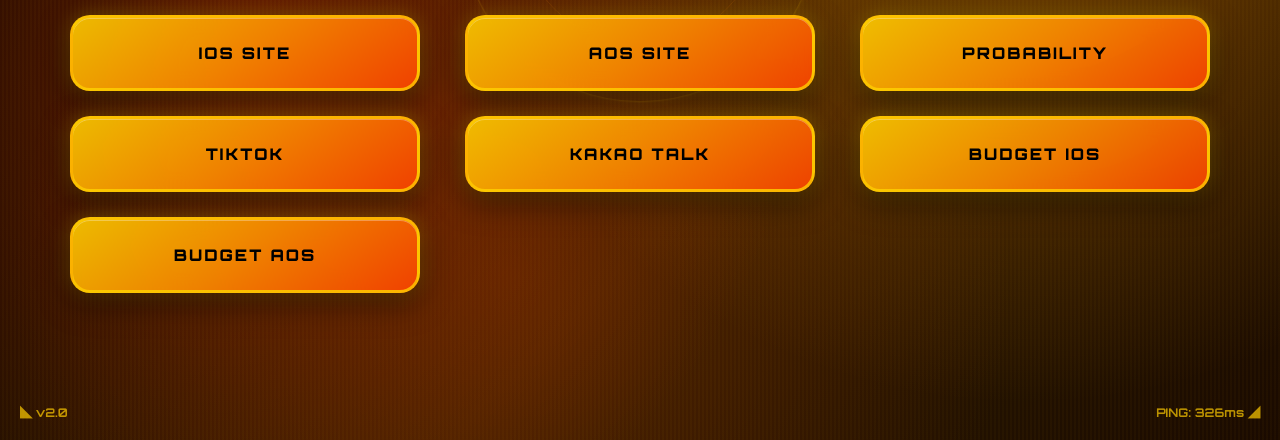
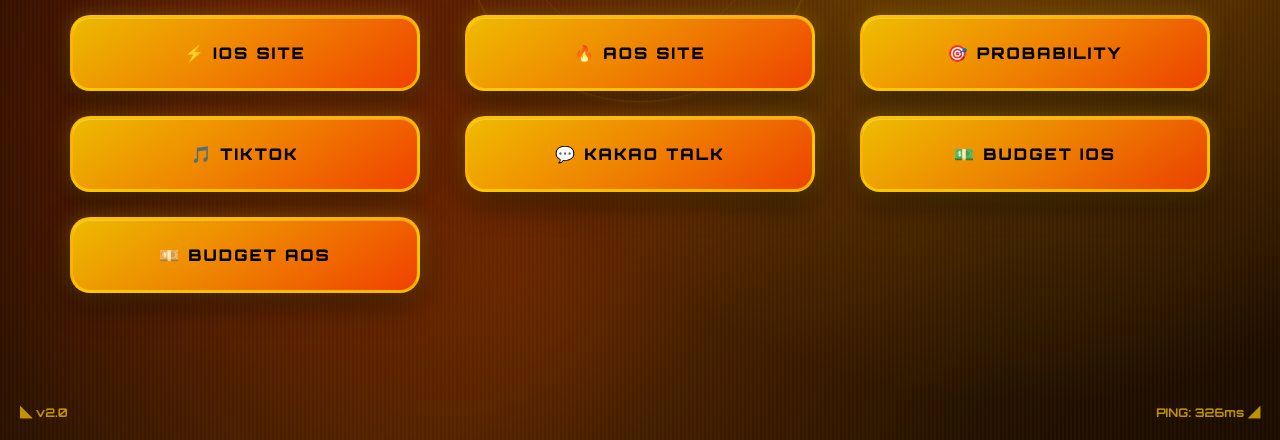
Before and after one commit to PUBGMK14/Main-web, a plain HTML site: page index.html in a window 1280 px wide. Shown: the part 360-800 px from the top of the page. Drawn offline with Linux system fonts and the light colour scheme.

Commit message:
Update index.html

```diff
--- a/index.html
+++ b/index.html
@@ -42,13 +42,13 @@
 
     <!-- 버튼 영역 -->
     <div class="buttons-container">
-      <a class="pubg-button btn-ios load-in" style="--i:1" href="http://pubgmk14-ios.kro.kr" target="_blank" rel="noopener noreferrer">IOS SITE</a>
-      <a class="pubg-button btn-aos load-in" style="--i:2" href="http://pubgmk14-aos.kro.kr" target="_blank" rel="noopener noreferrer">AOS SITE</a>
-      <button id="btn-probability" class="pubg-button btn-calc load-in" style="--i:3" type="button" data-url="http://pubgmk14-probability.kro.kr">PROBABILITY</button>
-      <a class="pubg-button btn-tiktok load-in" style="--i:4" href="https://www.tiktok.com/@pubginfo_kr?_t=ZS-8yDPN1MIZdJ&_r=1" target="_blank" rel="noopener noreferrer">TIKTOK</a>
-      <a class="pubg-button btn-kakaotlak load-in" style="--i:5" href="https://open.kakao.com/o/gxqkyr7f" target="_blank" rel="noopener noreferrer">KAKAO TALK</a>
-      <a class="pubg-button btn-budget-ios load-in" style="--i:6" href="http://pubgmk14-budget-ios.kro.kr" target="_blank" rel="noopener noreferrer">Budget IOS</a>
-      <a class="pubg-button btn-budget-aos load-in" style="--i:7" href="http://pubgmk14-budget-aos.kro.kr" target="_blank" rel="noopener noreferrer">Budget AOS</a>
+      <a class="pubg-button btn-ios load-in" style="--i:1" href="http://pubgmk14-ios.kro.kr" target="_blank" rel="noopener noreferrer">⚡️ IOS SITE</a>
+      <a class="pubg-button btn-aos load-in" style="--i:2" href="http://pubgmk14-aos.kro.kr" target="_blank" rel="noopener noreferrer">🔥 AOS SITE</a>
+      <button id="btn-probability" class="pubg-button btn-calc load-in" style="--i:3" type="button" data-url="http://pubgmk14-probability.kro.kr">🎯 PROBABILITY</button>
+      <a class="pubg-button btn-tiktok load-in" style="--i:4" href="https://www.tiktok.com/@pubginfo_kr?_t=ZS-8yDPN1MIZdJ&_r=1" target="_blank" rel="noopener noreferrer">🎵 TIKTOK</a>
+      <a class="pubg-button btn-kakaotlak load-in" style="--i:5" href="https://open.kakao.com/o/gxqkyr7f" target="_blank" rel="noopener noreferrer">💬 KAKAO TALK</a>
+      <a class="pubg-button btn-budget-ios load-in" style="--i:6" href="http://pubgmk14-budget-ios.kro.kr" target="_blank" rel="noopener noreferrer">💵 Budget IOS</a>
+      <a class="pubg-button btn-budget-aos load-in" style="--i:7" href="http://pubgmk14-budget-aos.kro.kr" target="_blank" rel="noopener noreferrer">💴 Budget AOS</a>
 
       <!--
         추가 버튼을 넣고 싶다면 아래처럼 추가 가능:
```
